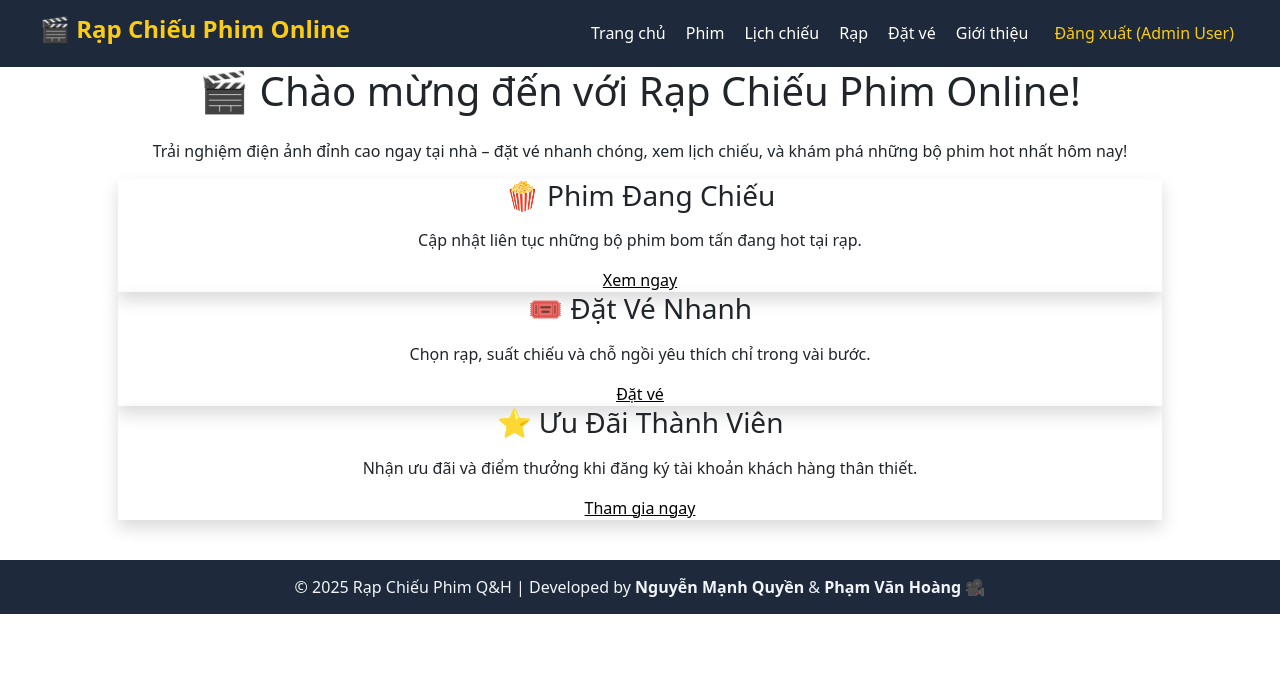
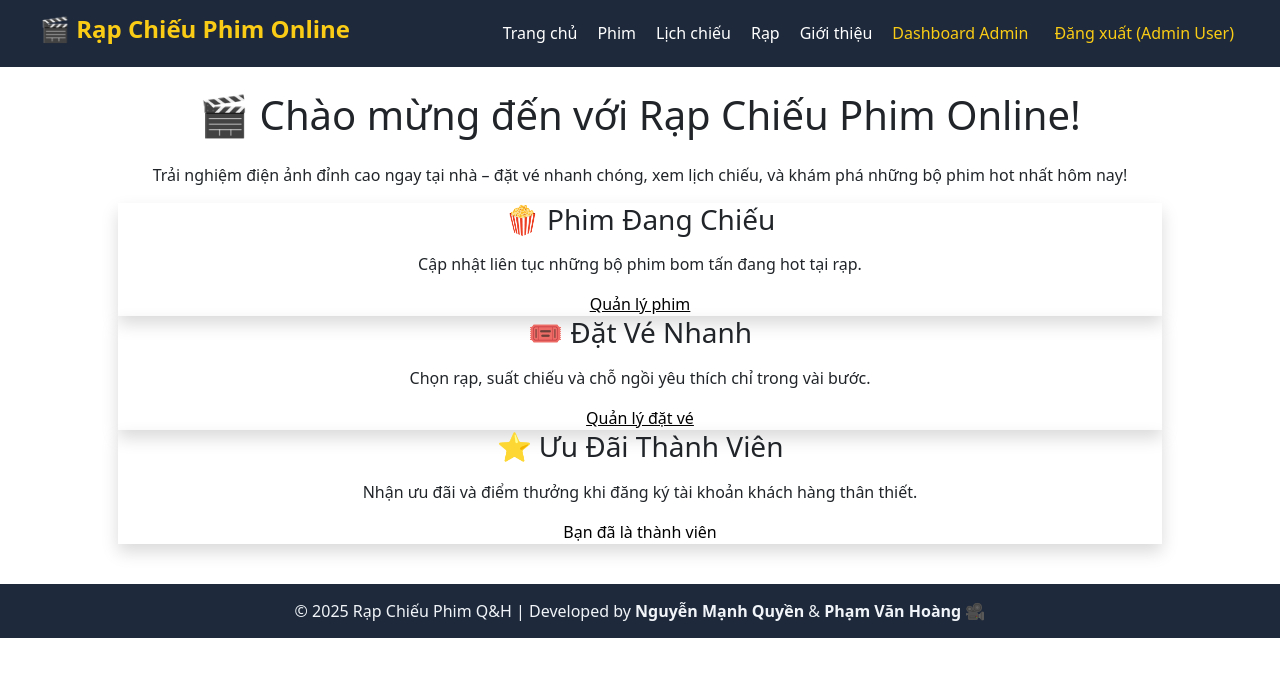
Before and after one commit to Subin1707/Group2_WEBNC_COUR01.TH3_2025_tern, a Laravel app: page / in a window 1280 px wide. Shown: the top 677 px of the page. Run offline with Laravel 12, Linux system fonts and the light colour scheme; a user stored in the database is signed in; data comes from the database, SQL or seed files in the repository.

Commit message:
giao diện chung

```diff
--- a/resources/views/home.blade.php
+++ b/resources/views/home.blade.php
@@ -4,6 +4,7 @@
 
 @section('content')
 <div class="container mx-auto text-center py-10">
+
     <h1 class="text-4xl font-bold text-yellow-400 mb-4">🎬 Chào mừng đến với Rạp Chiếu Phim Online!</h1>
     <p class="text-lg text-gray-200 mb-6">
         Trải nghiệm điện ảnh đỉnh cao ngay tại nhà – đặt vé nhanh chóng, xem lịch chiếu,
@@ -11,23 +12,51 @@
     </p>
 
     <div class="grid md:grid-cols-3 gap-6 mt-8 px-4">
+
+        {{-- Phim đang chiếu --}}
         <div class="p-6 bg-white/10 backdrop-blur rounded-2xl shadow hover:shadow-lg transition">
             <h3 class="text-xl font-semibold mb-3 text-yellow-300">🍿 Phim Đang Chiếu</h3>
             <p class="text-gray-300">Cập nhật liên tục những bộ phim bom tấn đang hot tại rạp.</p>
-            <a href="{{ route('movies.index') }}" class="inline-block mt-4 px-4 py-2 bg-yellow-400 text-black font-semibold rounded-lg hover:bg-yellow-500">Xem ngay</a>
+
+            @auth
+                @if(auth()->user()->role === 'admin')
+                    <a href="{{ route('admin.movies.index') }}" class="inline-block mt-4 px-4 py-2 bg-yellow-400 text-black font-semibold rounded-lg hover:bg-yellow-500">Quản lý phim</a>
+                @else
+                    <a href="{{ route('client.movies.index') }}" class="inline-block mt-4 px-4 py-2 bg-yellow-400 text-black font-semibold rounded-lg hover:bg-yellow-500">Xem ngay</a>
+                @endif
+            @else
+                <a href="{{ route('login') }}" class="inline-block mt-4 px-4 py-2 bg-yellow-400 text-black font-semibold rounded-lg hover:bg-yellow-500">Xem ngay</a>
+            @endauth
         </div>
 
+        {{-- Đặt vé nhanh --}}
         <div class="p-6 bg-white/10 backdrop-blur rounded-2xl shadow hover:shadow-lg transition">
             <h3 class="text-xl font-semibold mb-3 text-yellow-300">🎟️ Đặt Vé Nhanh</h3>
             <p class="text-gray-300">Chọn rạp, suất chiếu và chỗ ngồi yêu thích chỉ trong vài bước.</p>
-            <a href="{{ route('showtimes.index') }}" class="inline-block mt-4 px-4 py-2 bg-yellow-400 text-black font-semibold rounded-lg hover:bg-yellow-500">Đặt vé</a>
+
+            @auth
+                @if(auth()->user()->role === 'admin')
+                    <a href="{{ route('admin.bookings.index') }}" class="inline-block mt-4 px-4 py-2 bg-yellow-400 text-black font-semibold rounded-lg hover:bg-yellow-500">Quản lý đặt vé</a>
+                @else
+                    <a href="{{ route('client.showtimes.index') }}" class="inline-block mt-4 px-4 py-2 bg-yellow-400 text-black font-semibold rounded-lg hover:bg-yellow-500">Đặt vé</a>
+                @endif
+            @else
+                <a href="{{ route('login') }}" class="inline-block mt-4 px-4 py-2 bg-yellow-400 text-black font-semibold rounded-lg hover:bg-yellow-500">Đặt vé</a>
+            @endauth
         </div>
 
+        {{-- Ưu đãi thành viên / đăng ký --}}
         <div class="p-6 bg-white/10 backdrop-blur rounded-2xl shadow hover:shadow-lg transition">
             <h3 class="text-xl font-semibold mb-3 text-yellow-300">⭐ Ưu Đãi Thành Viên</h3>
             <p class="text-gray-300">Nhận ưu đãi và điểm thưởng khi đăng ký tài khoản khách hàng thân thiết.</p>
-            <a href="{{ route('register') }}" class="inline-block mt-4 px-4 py-2 bg-yellow-400 text-black font-semibold rounded-lg hover:bg-yellow-500">Tham gia ngay</a>
+
+            @guest
+                <a href="{{ route('register') }}" class="inline-block mt-4 px-4 py-2 bg-yellow-400 text-black font-semibold rounded-lg hover:bg-yellow-500">Tham gia ngay</a>
+            @else
+                <span class="inline-block mt-4 px-4 py-2 bg-gray-500 text-black font-semibold rounded-lg">Bạn đã là thành viên</span>
+            @endguest
         </div>
+
     </div>
 </div>
 @endsection
--- a/resources/views/layouts/app.blade.php
+++ b/resources/views/layouts/app.blade.php
@@ -1,16 +1,23 @@
 <!DOCTYPE html>
-<html>
+<html lang="vi">
 <head>
     <meta charset="UTF-8">
-    <title> @yield('title', 'Laravel News')</title>
+    <title>@yield('title', 'Rạp Chiếu Phim Online')</title>
     <link rel="stylesheet" href="https://cdn.jsdelivr.net/npm/bootstrap@5.3.2/dist/css/bootstrap.min.css">
 </head>
 <body>
+
+    {{-- Header chung --}}
     @include('partials.header')
-    <div class="container">
+
+    {{-- Nội dung trang --}}
+    <div class="container mt-4">
         @yield('content')
     </div>
-   @include('partials.footer')
-   <script src="https://cdn.jsdelivr.net/npm/bootstrap@5.3.2/dist/js/bootstrap.bundle.min.js"></script>
+
+    {{-- Footer chung --}}
+    @include('partials.footer')
+
+    <script src="https://cdn.jsdelivr.net/npm/bootstrap@5.3.2/dist/js/bootstrap.bundle.min.js"></script>
 </body>
 </html>
--- a/resources/views/partials/header.blade.php
+++ b/resources/views/partials/header.blade.php
@@ -5,14 +5,24 @@
         </h1>
         <nav style="display:flex; gap:20px; align-items:center; flex-wrap:wrap;">
             <a href="{{ route('home') }}" style="color:#fff; text-decoration:none;">Trang chủ</a>
-            <a href="{{ route('movies.index') }}" style="color:#fff; text-decoration:none;">Phim</a>
-            <a href="{{ route('showtimes.index') }}" style="color:#fff; text-decoration:none;">Lịch chiếu</a>
-            <a href="{{ route('theaters.index') }}" style="color:#fff; text-decoration:none;">Rạp</a>
-            <a href="{{ route('bookings.index') }}" style="color:#fff; text-decoration:none;">Đặt vé</a>
-
+            @if(Route::has('client.movies.index'))
+                <a href="{{ route('client.movies.index') }}" style="color:#fff; text-decoration:none;">Phim</a>
+            @endif
+            @if(Route::has('client.showtimes.index'))
+                <a href="{{ route('client.showtimes.index') }}" style="color:#fff; text-decoration:none;">Lịch chiếu</a>
+            @endif
+            @if(Route::has('client.theaters.index'))
+                <a href="{{ route('client.theaters.index') }}" style="color:#fff; text-decoration:none;">Rạp</a>
+            @endif
+            @if(Route::has('client.bookings.index'))
+                <a href="{{ route('client.bookings.index') }}" style="color:#fff; text-decoration:none;">Đặt vé</a>
+            @endif
             <a href="{{ route('aboutme') }}" style="color:#fff; text-decoration:none;">Giới thiệu</a>
 
             @auth
+                @if(auth()->user()->role === 'admin')
+                    <a href="{{ route('admin.dashboard') }}" style="color:#facc15; text-decoration:none;">Dashboard Admin</a>
+                @endif
                 <form action="{{ route('logout') }}" method="POST" style="display:inline;">
                     @csrf
                     <button type="submit" style="background:none; border:none; color:#facc15; cursor:pointer;">
```
